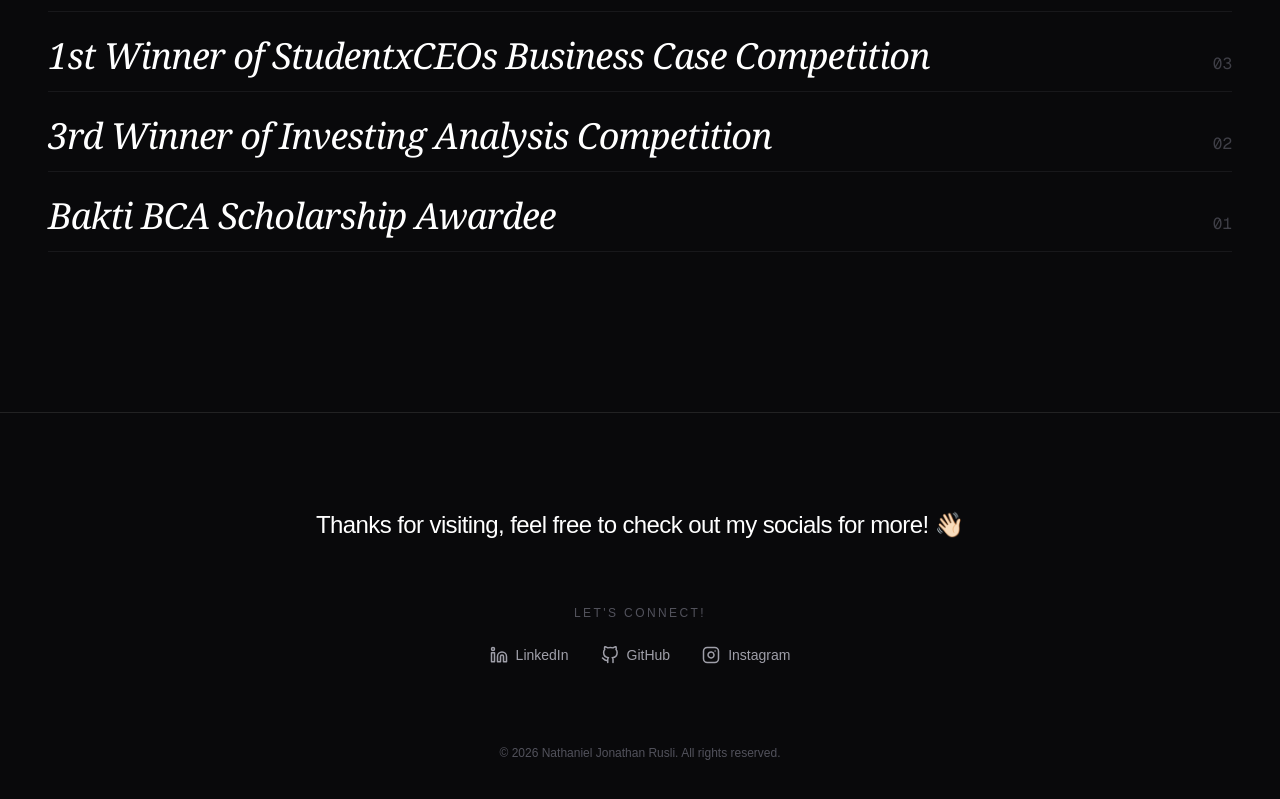
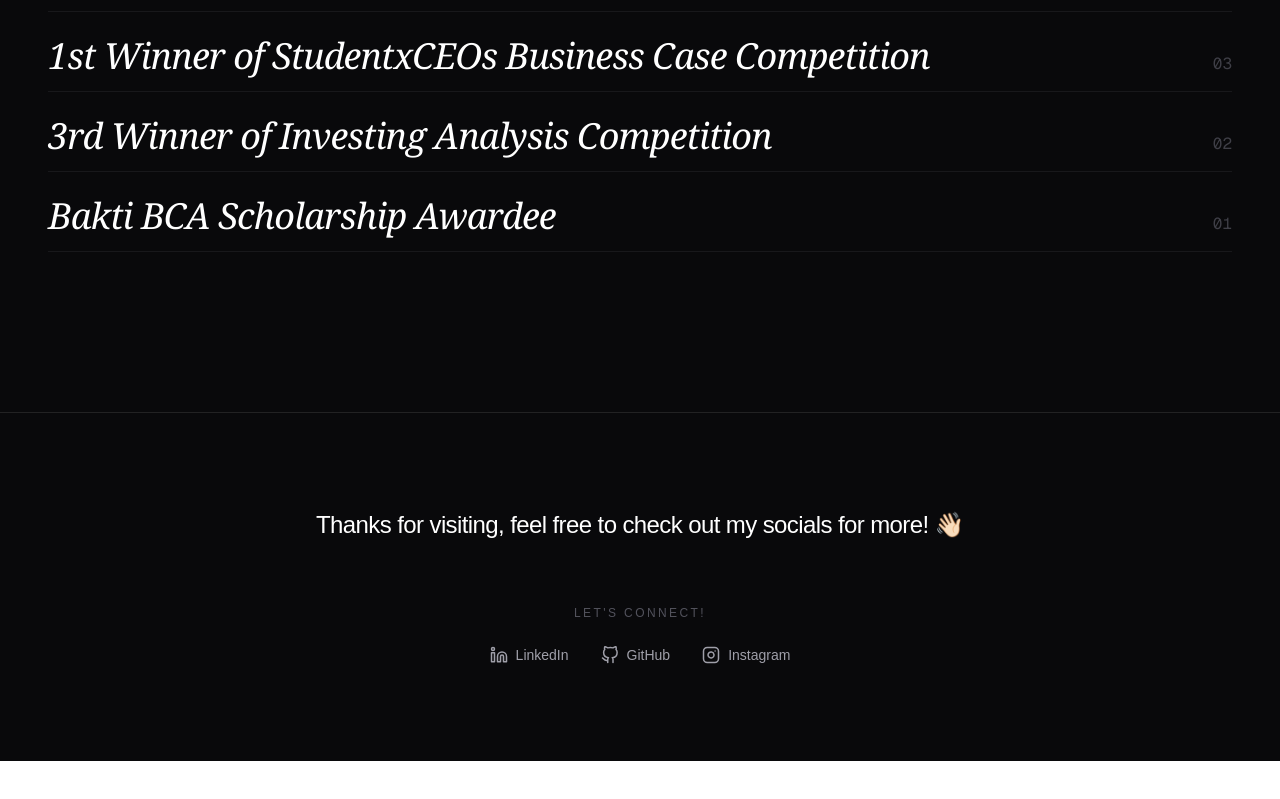
Before and after one commit to NathanielJR-git/nathanieljr-portfolio-web, a Next.js app in the folder web/nathanieljr-web/: page / in a window 1280 px wide. Shown: the part 5992-6791 px from the top of the page. After the commit the page ends 6753 px from the top, so only its background shows below. Built offline with nearby package versions, Linux system fonts and the light colour scheme.

Commit message:
refactor: remove copyright

```diff
--- a/web/nathanieljr-web/components/footer.tsx
+++ b/web/nathanieljr-web/components/footer.tsx
@@ -65,13 +65,6 @@ export function Footer() {
           ))}
         </ul>
       </nav>
-
-      {/* Copyright */}
-      <div className="mt-20 text-center">
-        <p className="text-xs text-zinc-600">
-          {"© 2026 Nathaniel Jonathan Rusli. All rights reserved."}
-        </p>
-      </div>
     </footer>
   )
 }
```
